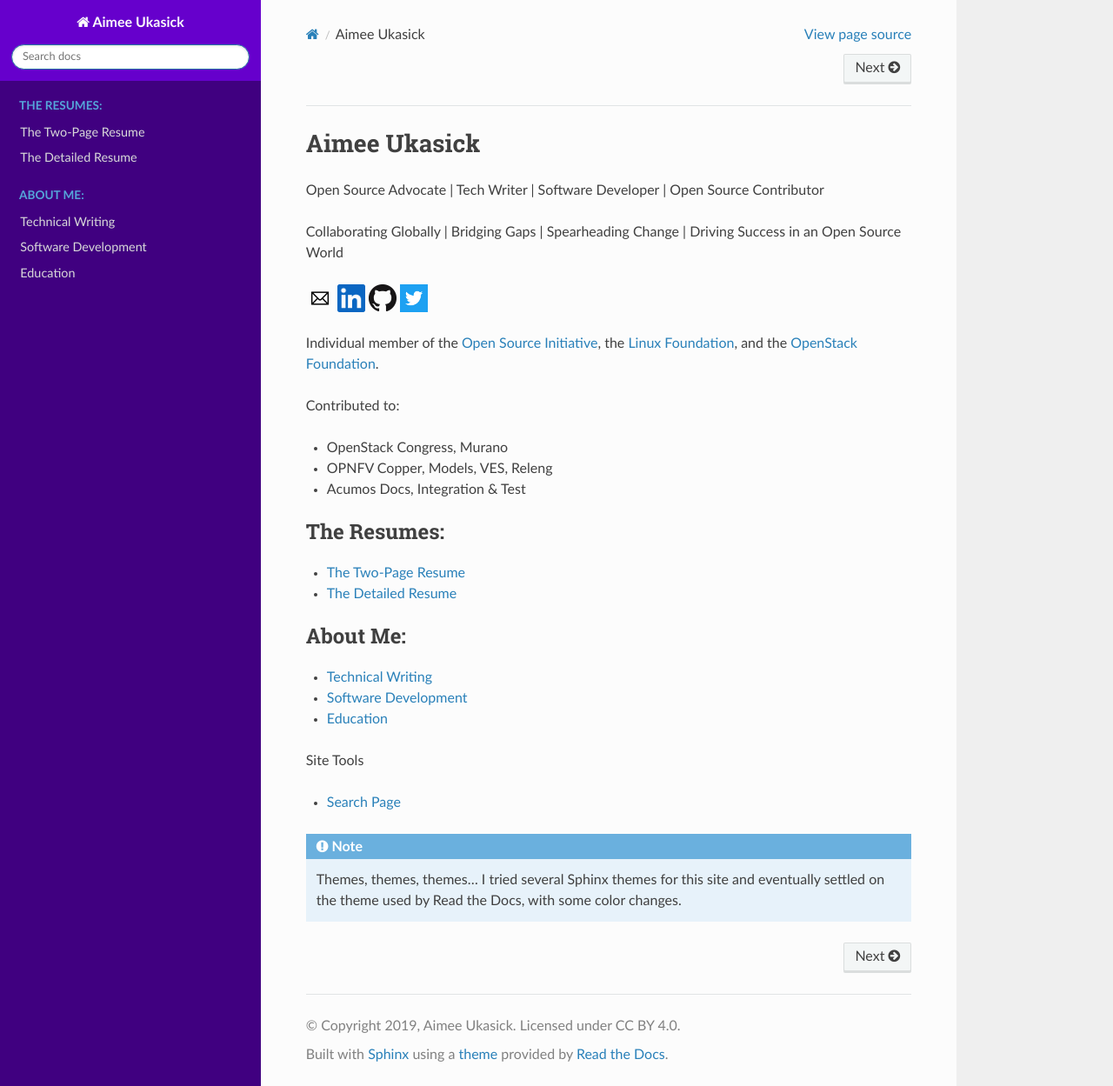
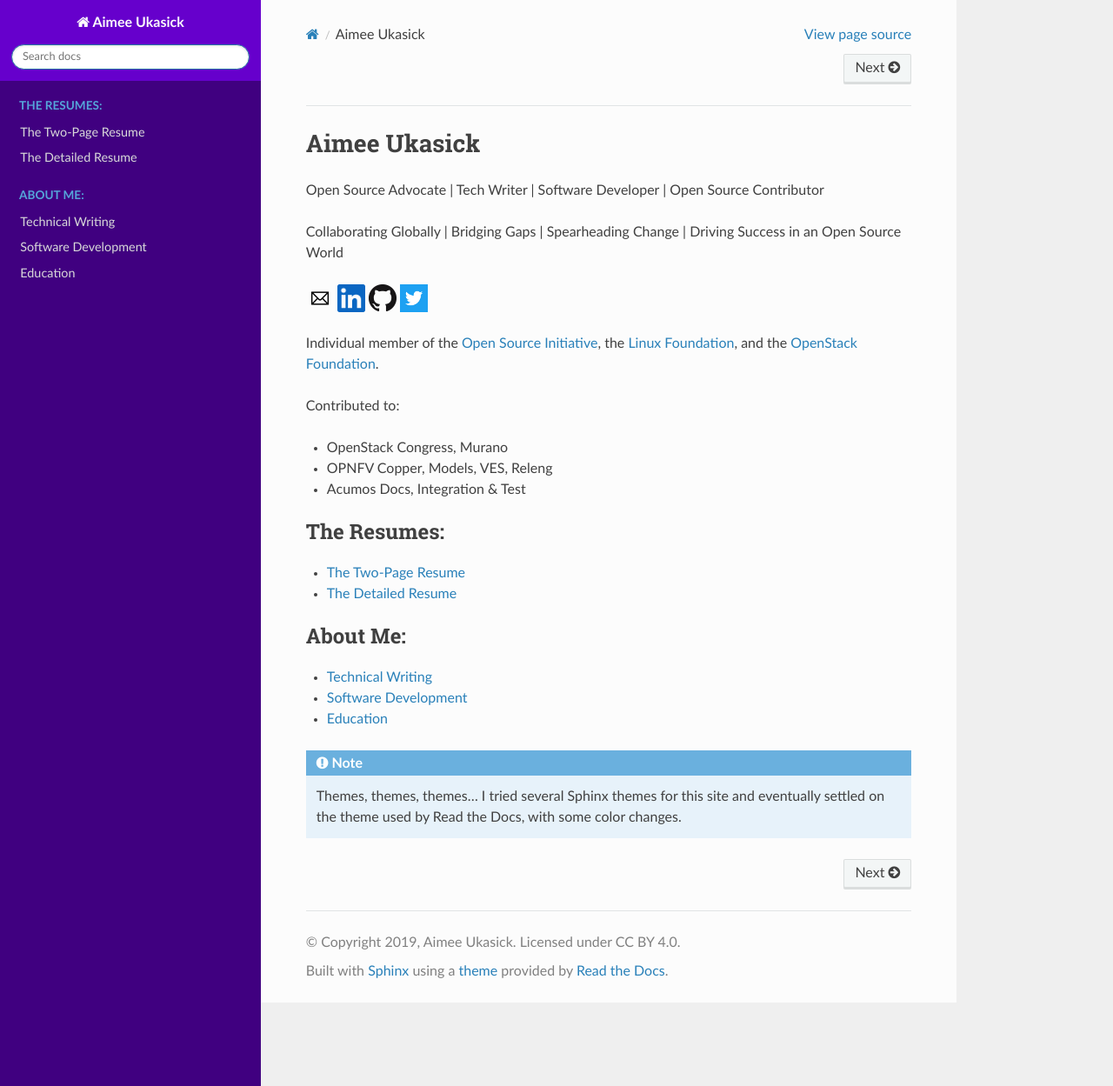
Before and after one commit to aimeeu/aimee-ukasick-resume, a Sphinx documentation site: the page built from docs/index.rst, in a window 1280 px wide and 1249 px high. Shown: the whole window at 87% size. Built offline with Sphinx 7.4.7 and the Read the Docs theme 2.0.0, drawn with Linux system fonts in a browser that asks for light colours.

Commit message:
fixed warnings
Signed-off-by: Aimee Ukasick <aimeeu.opensource@gmail.com>

```diff
--- a/docs/index.rst
+++ b/docs/index.rst
@@ -53,11 +53,6 @@
    education.rst
 
 
-Site Tools
-
-* :ref:`search`
-
-
 .. note::
     Themes, themes, themes... I tried several Sphinx themes for this site and eventually settled on the theme used by Read the Docs, with some color changes.
 
--- a/docs/software_dev.rst
+++ b/docs/software_dev.rst
@@ -84,7 +84,7 @@
 Out of the frying pan and into the fire. My first assignment was working on an order and inventory system being written in C#. So I learned C# on the job and spent an inordinate amount of time clarifying requirements. Truthfully it was not an enjoyable :ref:`stint <res-centare>`. The next assignment was equally odious: working on a financial system for a hedge fund company located in a moldy office building. At least the office pranks were prime.
 
 The 'Reach Out and Touch Someone' Years
--------------------------------------
+---------------------------------------
 I had had enough of consulting and wanted a steady development job in a single location. By this time, my brother, Andy, was working for Ameritech, which had just been gobbled up by SBC. Andy secured me an interview with the hiring manager, who wanted an experienced developer to bring good software development practices to his group. I fit the bill. Years later, the hiring manager told me what sealed the deal was that when asked to explain Struts, I drew pictures on the whiteboard while explaining Model-View-Controller architecture in terms an old mainframer could understand.
 
 Facilitating Bureaucracy
--- a/docs/tech_writing.rst
+++ b/docs/tech_writing.rst
@@ -25,7 +25,7 @@
 developer. As soon as my colleagues found out I had taught English as a Second
 Language, no matter what project I worked on I was asked to proofread UI text,
 write Help content, work on business requirements, and create design
-documentation in addition to designing, coding, and testing software. See my :doc:`Software Development <software
+documentation in addition to designing, coding, and testing software. See  :doc:`software_dev` or :doc:`resume_detailed` for more information.
 
 Markup
 ======
```
